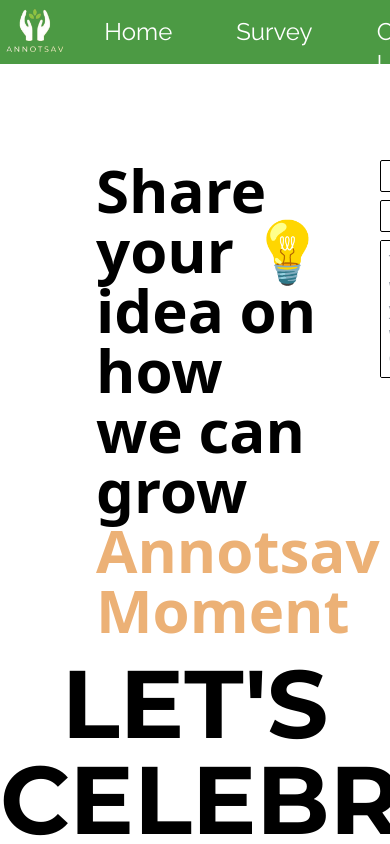
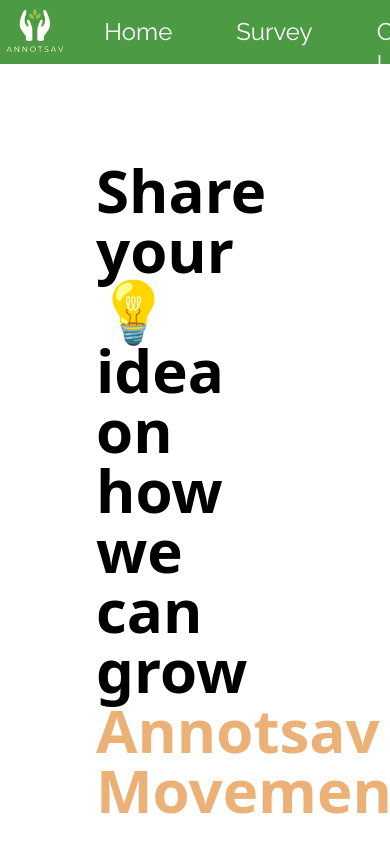
Before and after one commit to info-arnav/annotsav-website, a React (Vite) app: page /volunteer in a window 390 px wide. Shown: the top 844 px of the page. Built offline with nearby package versions, Linux system fonts and the light colour scheme.

Commit message:
feat: volunteer form mobile responsive

```diff
--- a/src/components/VolunteerForm.jsx
+++ b/src/components/VolunteerForm.jsx
@@ -6,13 +6,13 @@
   return (
     <>
       <div className="">
-        <section className="flex justify-between  m-24">
+        <section className="flex flex-col lg:flex-row lg:justify-between space-y-10 lg:space-y-0 m-24">
           {/* tag line part */}
           <div className="text-6xl  font-bold">
             <p>Share your 💡</p> <p>idea on how</p>
             <p>we can grow</p>
-            <p className=" text-secondaryColor-4">Annotsav </p>
-            <p className="text-secondaryColor-4">Moment</p>
+            <p className=" text-secondaryColor-4">Annotsav</p>
+            <p className="text-secondaryColor-4">Movement</p>
           </div>
           {/* form input area  */}
           <form className="   ">
@@ -47,10 +47,10 @@
               placeholder="Tell us what you want to do for the moment"
               className="p-2 border-[.1em] rounded-sm border-black focus:outline-none w-full  resize-none mt-2"></textarea>
             <motion.button className="bg-primaryColor-5 text-yellow-50  rounded-full w-20 h-8 text-[16px] px-4 relative -right-[80%]   mt-2"
-             variants={btnVariant}
-             whileHover={"hover"}
-             whileTap={"tap"}
-             onClick={(event )=>{event.preventDefault()}}>
+              variants={btnVariant}
+              whileHover={"hover"}
+              whileTap={"tap"}
+              onClick={(event) => { event.preventDefault() }}>
               Submit
             </motion.button>
           </form>
```
